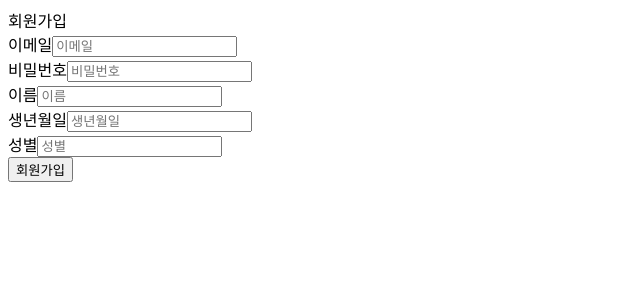
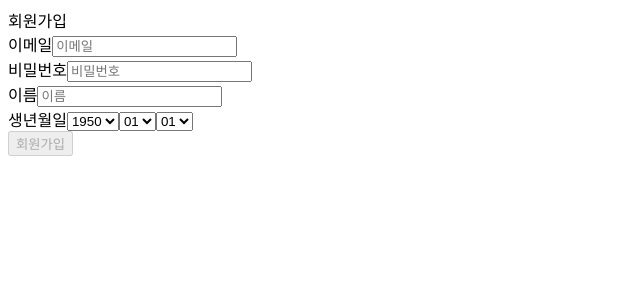
Before and after one commit to JGW-Korea/study-squad, a React (Create React App) app in the folder client/: page /register in a window 1280 px wide. Shown: the top 300 px of the page, without its empty margins (0-640 px from the left). Built offline with nearby package versions, Linux system fonts and the light colour scheme.

Commit message:
회원가입-유효성 검사 완료

```diff
--- /dev/null
+++ b/client/src/constants/Register/DAY.js
@@ -0,0 +1,6 @@
+export const DAY = [];
+
+for (let i = 1; i <= 31; i++) {
+  let d = String(i).padStart(2, "0");
+  DAY.push(d);
+}
--- /dev/null
+++ b/client/src/constants/Register/MONTH.js
@@ -0,0 +1,6 @@
+export const MONTH = [];
+
+for (let i = 1; i <= 12; i++) {
+  let m = String(i).padStart(2, "0");
+  MONTH.push(m);
+}
--- /dev/null
+++ b/client/src/constants/Register/YEAR.js
@@ -0,0 +1,7 @@
+export const YEAR = [];
+
+const nowYear = new Date().getFullYear();
+
+for (let i = 1950; i <= nowYear; i++) {
+  YEAR.push(i);
+}
--- a/client/src/pages/User/Register/Register.js
+++ b/client/src/pages/User/Register/Register.js
@@ -1,29 +1,36 @@
 import React, { useState } from "react";
 import Axios from "axios";
 
+import { YEAR } from "../../../constants/Register/YEAR";
+import { MONTH } from "../../../constants/Register/MONTH";
+import { DAY } from "../../../constants/Register/DAY";
+
 function Register() {
-  const [email, setEmail] = useState("");
-  const [password, setPassword] = useState("");
-  const [name, setName] = useState("");
-  const [birth, setBirth] = useState("");
-  const [gender, setGender] = useState("");
+  const [userInput, setUserInput] = useState({
+    email: "",
+    password: "",
+    name: "",
+    year: "",
+    month: "",
+    day: "",
+  });
+
+  const { email, password, name, year, month, day } = userInput;
 
   const [emailMessage, setEmailMessage] = useState("");
+  const [passwordMessage, setPasswordMessage] = useState("");
+  const [nameMessage, setNameMessage] = useState("");
 
-  const onEmailHandler = (event) => {
-    setEmail(event.target.value);
-  };
-  const onPasswordHandler = (event) => {
-    setPassword(event.target.value);
-  };
-  const onNameHandler = (event) => {
-    setName(event.target.value);
-  };
-  const onBirthHandler = (event) => {
-    setBirth(event.target.value);
-  };
-  const onGenderHandler = (event) => {
-    setGender(event.target.value);
+  const [isEmail, setIsEmail] = useState(false);
+  const [isPassword, setIsPassword] = useState(false);
+  const [isNmae, setIsName] = useState(false);
+  const isBirth = Boolean(year && month && day);
+
+  const activeBtn = isEmail && isPassword && isNmae && isBirth;
+
+  const handleInput = (event) => {
+    const { name, value } = event.target;
+    setUserInput({ ...userInput, [name]: value });
   };
 
   const onSubmit = (event) => {
@@ -33,8 +40,7 @@ function Register() {
       createEmail: email,
       createPassword: password,
       createName: name,
-      createBirth: birth,
-      createGender: gender,
+      createBirth: `${year}-${month}-${day}`,
     })
       .then((res) => {
         console.log(res);
@@ -44,31 +50,64 @@ function Register() {
       });
   };
 
-  const onBlur = () => {
-    if (email !== "") {
+  const onEmailCheck = () => {
+    const emailRegExp =
+      /^[A-Za-z0-9_]+[A-Za-z0-9]*[@]{1}[A-Za-z0-9]+[A-Za-z0-9]*[.]{1}[A-Za-z]{1,3}$/;
+
+    if (!emailRegExp.test(email)) {
+      setEmailMessage("이메일의 형식이 올바르지 않습니다.");
+      setIsEmail(false);
+    } else {
       Axios.post("/api/user/idCheck", {
         email: email,
       }).then((res) => {
         if (!res.data.duplicate) {
           setEmailMessage("사용 가능한 이메일 입니다.");
+          setIsEmail(true);
         } else {
           setEmailMessage("중복된 이메일 입니다.");
+          setIsEmail(false);
         }
       });
     }
   };
 
+  const onPasswordCheck = () => {
+    const passwordRegExp =
+      /^(?=.*[a-zA-Z])(?=.*[!@#$%^*+=-])(?=.*[0-9]).{8,25}$/;
+
+    if (!passwordRegExp.test(password)) {
+      setPasswordMessage(
+        "숫자, 영문자, 특수문자 조합으로 8자리 이상 입력해주세요."
+      );
+      setIsPassword(false);
+    } else {
+      setPasswordMessage("사용 가능한 비밀번호 입니다.");
+      setIsPassword(true);
+    }
+  };
+
+  const onNameCheck = () => {
+    if (name.length < 2 || name.length > 15) {
+      setNameMessage("닉네임은 2글자 이상 15글자 이하로 입력해주세요");
+      setIsName(false);
+    } else {
+      setNameMessage("사용 가능한 닉네임 입니다.");
+      setIsName(true);
+    }
+  };
+
   return (
-    <form onSubmit={onSubmit}>
+    <form>
       <header>회원가입</header>
       <div>
         <div>
           <span>이메일</span>
           <input
             type="email"
-            value={email}
-            onChange={onEmailHandler}
-            onBlur={onBlur}
+            name="email"
+            onChange={handleInput}
+            onBlur={onEmailCheck}
             placeholder={"이메일"}
           />
           <span>{emailMessage}</span>
@@ -77,40 +116,46 @@ function Register() {
           <span>비밀번호</span>
           <input
             type="password"
-            value={password}
-            onChange={onPasswordHandler}
+            name="password"
+            onChange={handleInput}
+            onBlur={onPasswordCheck}
             placeholder={"비밀번호"}
           />
+          <span>{passwordMessage}</span>
         </div>
         <div>
           <span>이름</span>
           <input
             type="text"
-            value={name}
-            onChange={onNameHandler}
+            name="name"
+            onChange={handleInput}
+            onBlur={onNameCheck}
             placeholder={"이름"}
           />
+          <span>{nameMessage}</span>
         </div>
         <div>
           <span>생년월일</span>
-          <input
-            type="text"
-            value={birth}
-            onChange={onBirthHandler}
-            placeholder={"생년월일"}
-          />
+          <select name="year" onChange={handleInput}>
+            {YEAR.map((y) => {
+              return <option key={y}>{y}</option>;
+            })}
+          </select>
+          <select name="month" onChange={handleInput}>
+            {MONTH.map((m) => {
+              return <option key={m}>{m}</option>;
+            })}
+          </select>
+          <select name="day" onChange={handleInput}>
+            {DAY.map((d) => {
+              return <option key={d}>{d}</option>;
+            })}
+          </select>
         </div>
         <div>
-          <span>성별</span>
-          <input
-            type="text"
-            value={gender}
-            onChange={onGenderHandler}
-            placeholder={"성별"}
-          />
-        </div>
-        <div>
-          <button>회원가입</button>
+          <button disabled={!activeBtn} onClick={onSubmit}>
+            회원가입
+          </button>
         </div>
       </div>
     </form>
```
Also changed, not shown: 2 other files (tests, documents, lock files or other folders).
